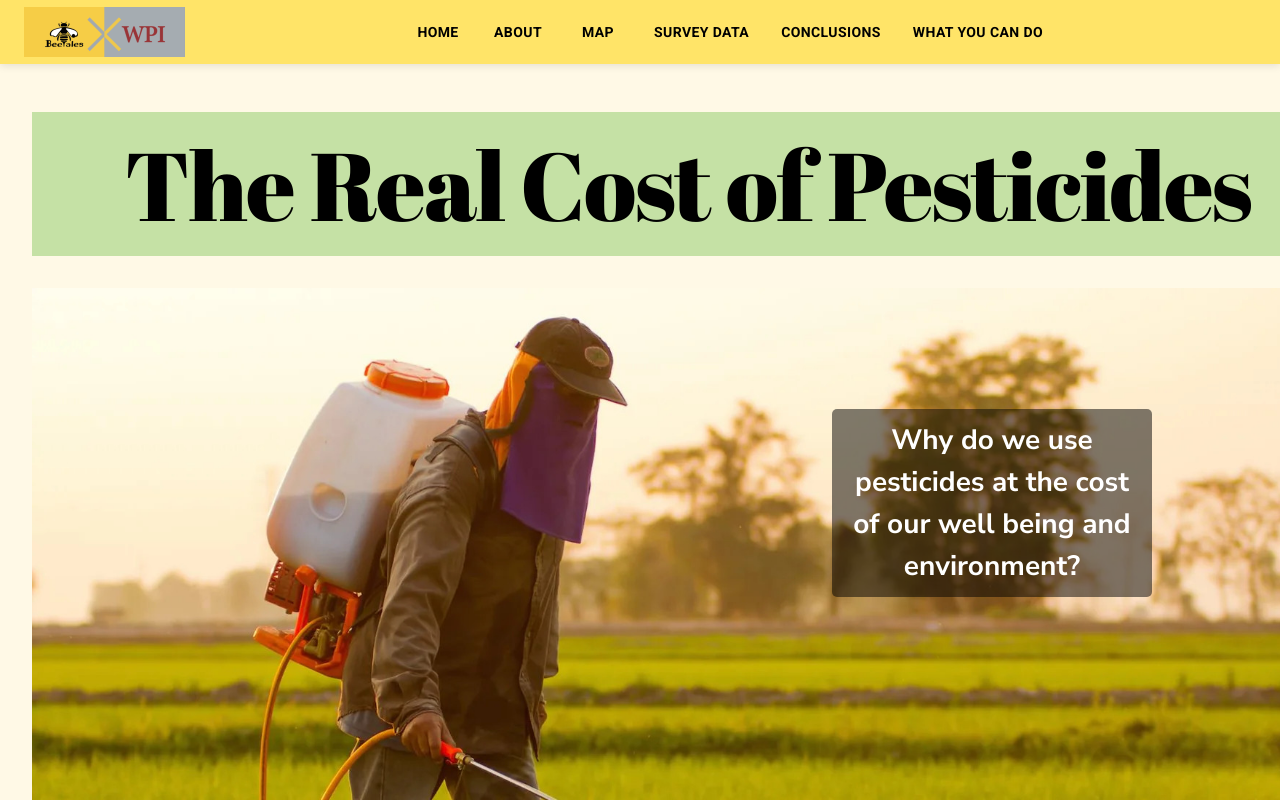
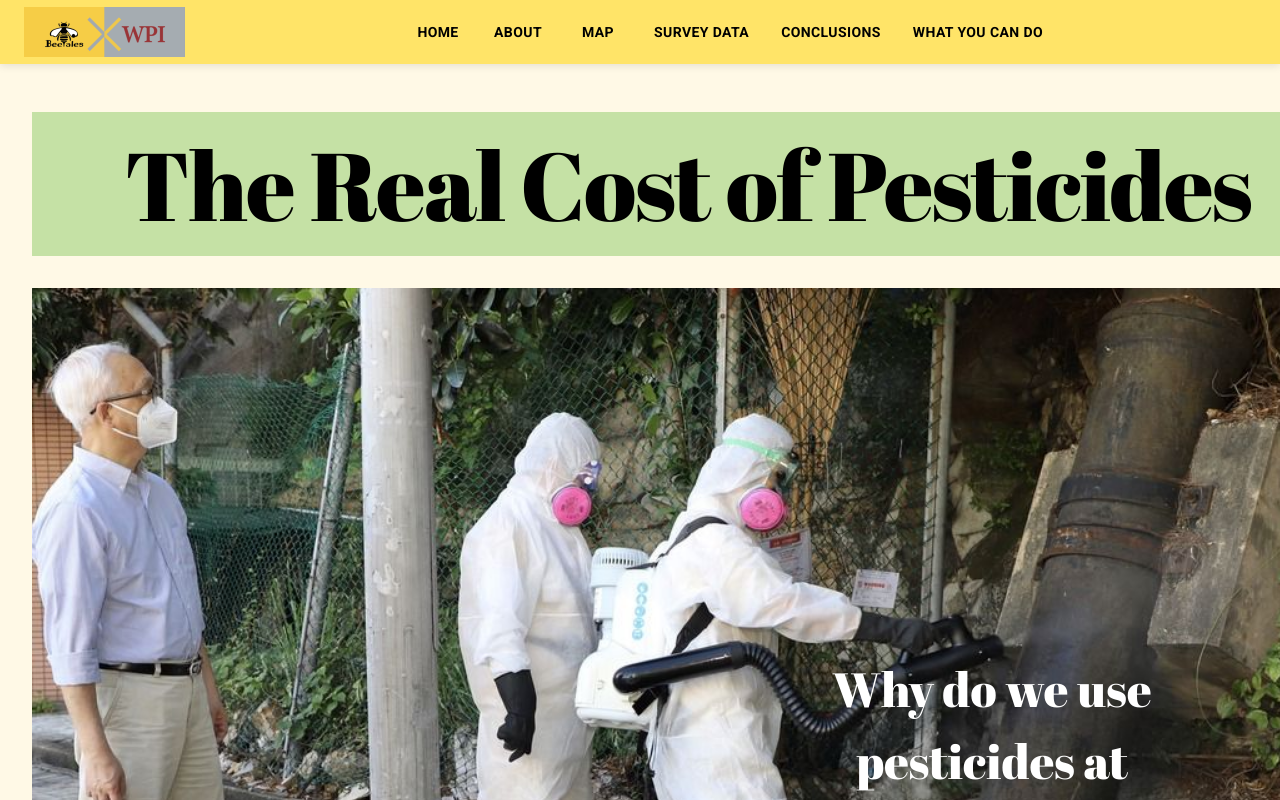
Before and after one commit to VoDylan/beetalesproj, a React (Vite) app: page / in a window 1280 px wide. Shown: the top 800 px of the page. Built offline with nearby package versions, Linux system fonts and the light colour scheme.

Commit message:
Updating stuff

```diff
--- a/src/Components/CustomCard.tsx
+++ b/src/Components/CustomCard.tsx
@@ -30,16 +30,13 @@ const styles: { [key: string]: React.CSSProperties } = {
     },
     textOverlay: {
         position: 'absolute',
-        top: '25%',
+        top: '75%',
         left: '75%',
         transform: 'translate(-50%, -50%)',
         color: 'white',
-        backgroundColor: 'rgba(0, 0, 0, 0.5)',
-        padding: '10px 20px',
-        borderRadius: '5px',
-        textAlign: 'center',
-        fontSize: '28px',
-        fontFamily: "Nunito Sans",
+        // backgroundColor: 'rgba(0, 0, 0, 0.5)',
+        fontSize: '3rem',
+        fontFamily: "Abril Fatface",
         fontWeight: 'bold'
     },
 };
--- a/src/routes/Home.tsx
+++ b/src/routes/Home.tsx
@@ -3,7 +3,7 @@ import Grid from '@mui/material/Grid2';
 import {useNavigate} from "react-router";
 import CustomCard from "../Components/CustomCard.tsx";
 import Carousel from "../Components/Carousel.tsx";
-import sprayingPesticide from "../assets/SprayPesticide.jpg";
+import sprayingPesticide from "../assets/sprayingPesticides.jpg";
 import pesticideWarning from "../assets/pesticide_warning.jpg"
 import deadBees from "../assets/Dead-bees.png"
 import bewareBee from "../assets/BewareBeeSign.jpg"
@@ -51,7 +51,6 @@ export default function Home() {
                         <Box sx={{
                             display: 'flex',
                             flexDirection: 'row',
-                            // justifyContent: 'space-between',
                             width: '100%',
                         }}>
                             <Box sx={{
--- a/src/routes/Suvery.tsx
+++ b/src/routes/Suvery.tsx
@@ -28,7 +28,7 @@ export default function SurveyPage() {
                     width: 'fit-content',
                     marginX: 'auto',
                     backgroundColor: '#ffe5ed',
-                    textAlign:"left"
+                    textAlign: "left"
                 }}
             >
 
@@ -70,7 +70,7 @@ export default function SurveyPage() {
                             maxWidth: '100%',
                             width: 'stretch',
                             backgroundColor: '#ffab91',
-                            padding: '1.5rem'
+                            padding: "2rem"
                         }}>
                         <Typography color={'black'} variant={"h3"} fontFamily={"Abril Fatface"}>
                             Age and Location Demographics
@@ -79,17 +79,20 @@ export default function SurveyPage() {
                     <Grid size={1}>
                         <Box sx={{
                             height: '100%',
+                            width: '100%',
                             display: 'flex',
                             backgroundColor: '#ffab91',
                             paddingLeft: "1rem",
-                            paddingRight: "1rem",
-                            textAlign: "right"
+                            paddingRight: "1rem"
                         }}>
                             <Typography
                                 variant="h4"
-                                sx={{fontSize: "2rem", textAlign: 'left',
+                                sx={{
+                                    fontSize: "2rem",
+                                    textAlign: 'left',
                                     padding: '1.1rem',
-                                    textIndent: '2rem'}}
+                                    textIndent: '2rem'
+                                }}
                                 color={'black'}
                                 fontFamily={"Nunito Sans"}
                             >
@@ -100,9 +103,14 @@ export default function SurveyPage() {
                         </Box>
                     </Grid>
                     <Grid size={1}>
-                        <Box sx={{height: '100%'}}>
+                        <Box sx={{
+                            height: '100%',
+                            display: 'flex',
+                            alignItems: 'center',
+                            justifyContent: 'center'
+                        }}>
                             <img src={pieChart1 as string} alt="Description"
-                                 style={{maxWidth: "100%", height: "100%", objectFit: 'cover',}}/>
+                                 style={{maxWidth: "100%", height: "100%", objectFit: 'cover', paddingLeft: "1.5rem"}}/>
                         </Box>
                     </Grid>
                     <Box
@@ -110,7 +118,6 @@ export default function SurveyPage() {
                             maxWidth: '100%',
                             width: 'stretch',
                             backgroundColor: '#ffccbc',
-                            marginTop: "1rem",
                             padding: '1.5rem'
                         }}>
                         <Typography color={'black'} variant={"h3"} fontFamily={"Abril Fatface"}>
@@ -120,6 +127,7 @@ export default function SurveyPage() {
                     <Grid size={1}>
                         <Box sx={{
                             height: '100%',
+                            width: '100%',
                             display: 'flex',
                             backgroundColor: '#ffccbc',
                             paddingLeft: "1rem",
@@ -129,9 +137,11 @@ export default function SurveyPage() {
                                 variant="h4"
                                 color={'black'}
                                 fontFamily={"Nunito Sans"}
-                                    sx={{fontSize: "2rem", textAlign: 'left',
-                                        padding: '1.1rem',
-                                        textIndent: '2rem'}}>
+                                sx={{
+                                    fontSize: "2rem", textAlign: 'left',
+                                    padding: '1.1rem',
+                                    textIndent: '2rem'
+                                }}>
                                 Of these responses, participants strongly agree with the fact that bees have the right
                                 to live in cities, and that bee hives in the city should at least be relocated in the
                                 city, instead of being removed.
@@ -143,10 +153,10 @@ export default function SurveyPage() {
                             height: '100%',
                             display: 'flex',
                             alignItems: 'center',
-                            justifyContent: 'center',
+                            justifyContent: 'center'
                         }}>
                             <img src={pieChart2 as string} alt="Description"
-                                 style={{maxWidth: "100%", height: "100%", objectFit: 'cover'}}/>
+                                 style={{maxWidth: "100%", height: "100%", objectFit: 'cover', paddingLeft: "1.5rem"}}/>
                         </Box>
                     </Grid>
                     <Box
@@ -154,7 +164,7 @@ export default function SurveyPage() {
                             maxWidth: '100%',
                             width: 'stretch',
                             backgroundColor: '#ffab91',
-                            marginTop: "1rem"
+                            padding: "2rem"
                         }}>
                         <Typography color={'black'} variant={"h3"} fontFamily={"Abril Fatface"}>
                             Should Bee Nests be removed once found?
@@ -171,9 +181,11 @@ export default function SurveyPage() {
                             <Typography variant="h4"
                                         color={'black'}
                                         fontFamily={"Nunito Sans"}
-                                        sx={{fontSize: "2rem", textAlign: 'left',
+                                        sx={{
+                                            fontSize: "2rem", textAlign: 'left',
                                             padding: '1.1rem',
-                                            textIndent: '2rem'}}>
+                                            textIndent: '2rem'
+                                        }}>
                                 Even though people agree that bees are important for the city because they are
                                 pollinators, that doesnt change the fact that people are still fearful of bees. Taking
                                 extreme precautions in the event that they do encounter a bee even though they are not
```
Also changed, not shown: src/assets/sprayingPesticides.jpg (added).
